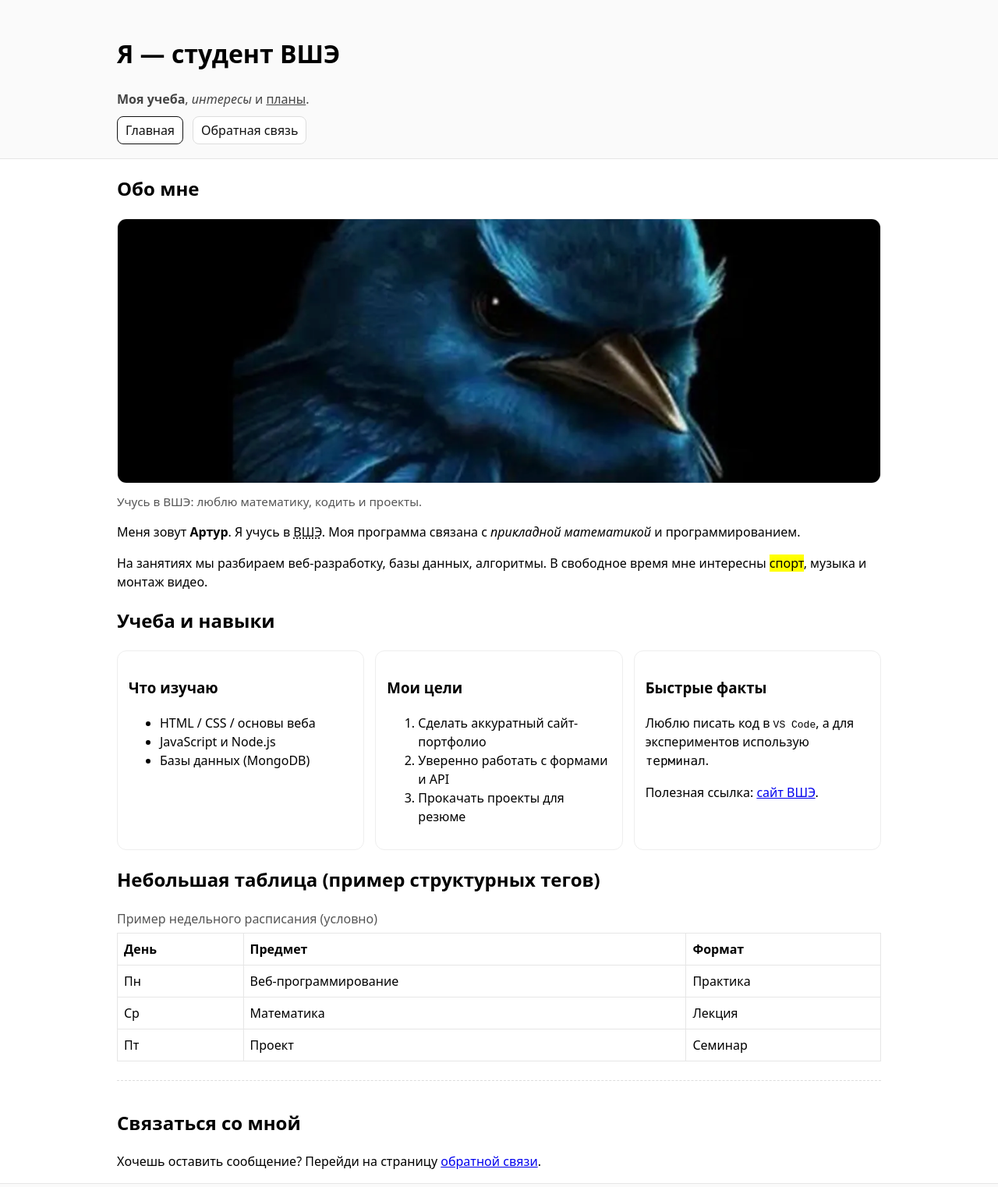
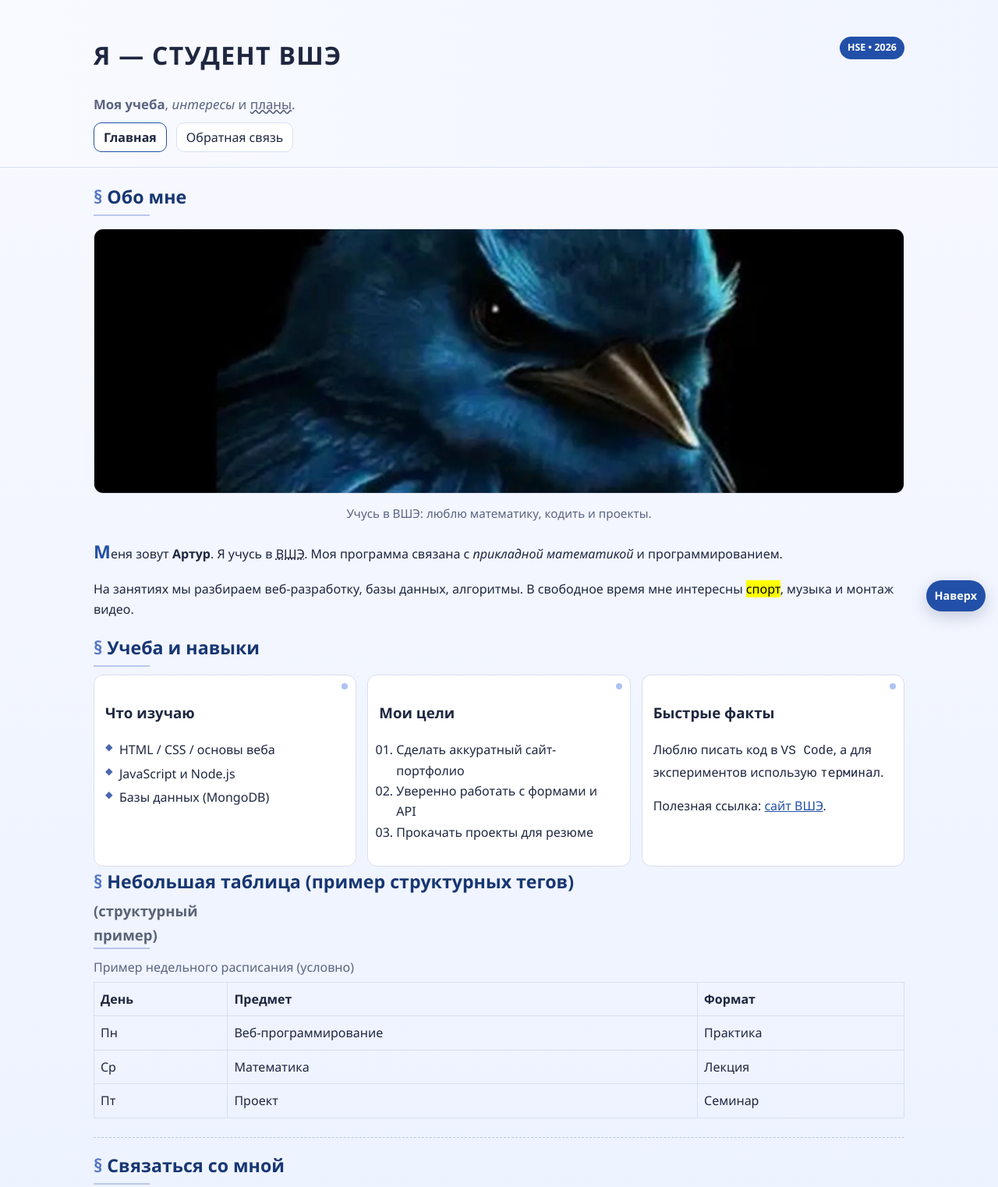
Before and after one commit to Arthur5038/hse-student-site, a plain HTML site: page index.html in a window 1280 px wide. Shown: the top 1522 px of the page at 78% size. Drawn offline with Linux system fonts and the light colour scheme.

Commit message:
Задание 2

```diff
--- a/css/style.css
+++ b/css/style.css
@@ -1,44 +1,401 @@
-* { box-sizing: border-box; }
-body { margin: 0; font-family: system-ui, -apple-system, Segoe UI, Roboto, Arial, sans-serif; line-height: 1.5; }
-.container { width: min(980px, 92%); margin: 0 auto; }
+:root {
+  --bg-start: #f8f9ff;
+  --bg-end: #ecf2ff;
+  --surface: #ffffff;
+  --surface-soft: #f5f7ff;
+  --text: #1f2740;
+  --muted: #5b6380;
+  --border: #d9dff0;
+  --brand: #2250a8;
+  --brand-strong: #173773;
+}
 
-.skip-link { position: absolute; left: -9999px; top: 0; }
-.skip-link:focus { left: 12px; top: 12px; background: #fff; padding: 8px 10px; border: 1px solid #000; }
+* {
+  box-sizing: border-box;
+}
 
-.site-header { padding: 24px 0; border-bottom: 1px solid #e6e6e6; background: #fafafa; }
-.subtitle { margin: 8px 0 0; color: #444; }
-.accent { text-decoration: underline; }
-.mono { font-family: ui-monospace, SFMono-Regular, Menlo, Consolas, monospace; }
+body {
+  margin: 0;
+  font-family: "Segoe UI", "Helvetica Neue", Arial, sans-serif;
+  font-size: 16px;
+  font-weight: 400;
+  line-height: 1.65;
+  color: var(--text);
+  background-color: var(--bg-start);
+  background-image: linear-gradient(180deg, var(--bg-start) 0%, var(--bg-end) 100%);
+}
 
-.nav { list-style: none; padding: 0; margin: 16px 0 0; display: flex; gap: 12px; }
-.nav a { text-decoration: none; padding: 6px 10px; border-radius: 8px; color: #111; border: 1px solid #ddd; background: #fff; }
-.nav a[aria-current="page"] { border-color: #111; }
+.container {
+  width: min(1040px, 92%);
+  max-width: 1040px;
+  margin: 0 auto;
+}
 
-.hero { margin: 16px 0; }
-.hero img { width: 100%; max-height: 340px; object-fit: cover; border-radius: 12px; border: 1px solid #eee; }
-.hero figcaption { color: #555; margin-top: 6px; font-size: 0.95rem; }
+#content {
+  padding: 18px 0 22px;
+}
 
-.grid { display: grid; grid-template-columns: repeat(auto-fit, minmax(240px, 1fr)); gap: 14px; }
-.card { border: 1px solid #eee; border-radius: 12px; padding: 14px; background: #fff; }
+.skip-link {
+  position: absolute;
+  left: -9999px;
+  top: 0;
+}
 
-table { width: 100%; border-collapse: collapse; margin: 10px 0 24px; }
-caption { text-align: left; margin-bottom: 6px; color: #555; }
-th, td { border: 1px solid #e6e6e6; padding: 8px; text-align: left; }
+.skip-link:focus {
+  left: 12px;
+  top: 12px;
+  z-index: 1000 !important;
+  background: #fff;
+  padding: 8px 10px;
+  border: 1px solid #000;
+}
 
-.cta { border-top: 1px dashed #ddd; padding-top: 16px; margin-top: 24px; }
+.site-header {
+  padding: 24px 0;
+  border-bottom: 1px solid var(--border);
+  background: linear-gradient(90deg, #f8faff, #f1f5ff);
+}
 
-.site-footer { border-top: 1px solid #e6e6e6; padding: 16px 0; background: #fafafa; }
+.site-header .container {
+  position: relative;
+}
 
-.form { max-width: 720px; }
-fieldset { border: 1px solid #eee; border-radius: 12px; padding: 12px; margin: 0 0 14px; }
-legend { padding: 0 6px; }
-.field { margin: 10px 0; display: grid; gap: 6px; }
-label { font-weight: 600; }
-input, select, textarea { padding: 10px; border: 1px solid #ddd; border-radius: 10px; font: inherit; }
-small { color: #666; }
+.header-badge {
+  position: absolute;
+  top: 2px;
+  right: 0;
+  padding: 4px 10px;
+  border-radius: 999px;
+  font-size: 0.78rem;
+  font-weight: 700;
+  color: #fff;
+  background-color: var(--brand);
+}
 
-.actions { display: flex; gap: 10px; margin-top: 12px; }
-button { padding: 10px 14px; border: 1px solid #111; border-radius: 10px; background: #111; color: #fff; cursor: pointer; }
-button.secondary { background: #fff; color: #111; border-color: #ddd; }
+h2 {
+  font-size: 1.45rem;
+  color: var(--brand-strong);
+  margin: 0 0 10px;
+}
 
-.hint { color: #666; font-size: 0.95rem; }
+main section > h2::before {
+  content: "§ ";
+  color: #5577c6;
+}
+
+main section > h2::after {
+  content: "";
+  display: block;
+  width: 72px;
+  margin-top: 4px;
+  border-bottom: 2px solid #b8c7eb;
+}
+
+p {
+  text-align: left;
+}
+
+main article p:first-of-type::first-letter {
+  font-size: 1.45em;
+  font-weight: 700;
+  color: var(--brand);
+}
+
+.subtitle {
+  margin: 8px 0 0;
+  color: var(--muted);
+}
+
+.accent {
+  text-decoration: underline;
+  text-decoration-style: wavy;
+}
+
+.mono {
+  font-family: ui-monospace, SFMono-Regular, Menlo, Consolas, monospace;
+}
+
+a {
+  color: var(--brand);
+  text-decoration: underline;
+}
+
+a:visited {
+  color: #583f9a;
+}
+
+a:hover {
+  color: #0f3a86;
+}
+
+/* Пункт 7 уже был реализован: навигация на Flexbox. */
+.nav {
+  list-style: none;
+  padding: 0;
+  margin: 16px 0 0;
+  display: flex;
+  justify-content: flex-start;
+  align-items: center;
+  gap: 12px;
+}
+
+.nav a {
+  text-decoration: none;
+  padding: 7px 12px;
+  border-radius: 10px;
+  color: var(--text);
+  border: 1px solid var(--border);
+  background: #fff;
+  transition: 0.2s ease;
+}
+
+.nav a:hover {
+  border-color: #9fb4ea;
+  transform: translateY(-1px);
+}
+
+.nav a[aria-current="page"] {
+  border-color: var(--brand) !important;
+  font-weight: 700 !important;
+}
+
+.hero {
+  margin: 16px 0;
+}
+
+.hero img {
+  width: 100%;
+  max-height: 340px;
+  object-fit: cover;
+  border-radius: 12px;
+  border: 1px solid var(--border);
+}
+
+.hero figcaption {
+  color: var(--muted);
+  margin-top: 6px;
+  font-size: 0.95rem;
+}
+
+.grid {
+  display: grid;
+  grid-template-columns: repeat(auto-fit, minmax(240px, 1fr));
+  gap: 14px;
+}
+
+.card {
+  position: relative;
+  border: 1px solid var(--border);
+  border-radius: 12px;
+  padding: 14px;
+  background: var(--surface);
+}
+
+.card::after {
+  content: "";
+  position: absolute;
+  width: 8px;
+  height: 8px;
+  top: 10px;
+  right: 10px;
+  border-radius: 50%;
+  background-color: #afc2f2;
+}
+
+.card ul {
+  list-style: none;
+  margin: 8px 0 0;
+  padding-left: 0;
+}
+
+.card ul li {
+  margin: 0 0 4px;
+  padding-left: 18px;
+  position: relative;
+}
+
+.card ul li::before {
+  content: "◆";
+  position: absolute;
+  left: 0;
+  top: 0;
+  font-size: 0.78rem;
+  color: #4967b0;
+}
+
+ol {
+  list-style: decimal-leading-zero;
+  padding-left: 22px;
+}
+
+table {
+  width: 100%;
+  border-collapse: collapse;
+  margin: 10px 0 24px;
+}
+
+caption {
+  text-align: left;
+  margin-bottom: 6px;
+  color: var(--muted);
+}
+
+th,
+td {
+  border: 1px solid var(--border);
+  padding: 8px;
+  text-align: left;
+}
+
+.cta {
+  border-top: 1px dashed #b8c7eb;
+  padding-top: 16px;
+  margin-top: 24px;
+}
+
+.site-footer {
+  border-top: 1px solid var(--border);
+  padding: 16px 0;
+  background: var(--surface-soft);
+}
+
+#feedback-form {
+  width: 100%;
+  max-width: 760px;
+  margin: 0 auto 12px;
+}
+
+.form {
+  max-width: 720px;
+}
+
+fieldset {
+  border: 1px solid var(--border);
+  border-radius: 12px;
+  padding: 12px;
+  margin: 0 0 14px;
+  background: var(--surface);
+}
+
+legend {
+  padding: 0 6px;
+}
+
+.field {
+  margin: 10px 0;
+  display: grid;
+  gap: 6px;
+}
+
+label {
+  font-weight: 600;
+}
+
+input,
+select,
+textarea {
+  padding: 10px;
+  border: 1px solid #c9d2ea;
+  border-radius: 10px;
+  font: inherit;
+}
+
+input[type="email"] {
+  border-color: #7f97cf;
+  background-color: #f5f8ff;
+}
+
+input:focus,
+select:focus,
+textarea:focus {
+  outline: 2px solid #9ab2e8;
+  border-color: #6f89c5;
+}
+
+small {
+  color: var(--muted);
+}
+
+.actions {
+  display: flex;
+  justify-content: flex-start;
+  align-items: center;
+  gap: 10px;
+  margin-top: 12px;
+}
+
+button {
+  padding: 10px 14px;
+  border: 1px solid var(--brand-strong);
+  border-radius: 10px;
+  background: var(--brand-strong);
+  color: #fff;
+  cursor: pointer;
+}
+
+button:hover {
+  background: #2152ac;
+}
+
+button.secondary {
+  background: #fff;
+  color: var(--brand-strong);
+  border-color: #afbfdf;
+}
+
+.hint {
+  color: var(--muted);
+  font-size: 0.95rem;
+}
+
+.to-top {
+  position: fixed;
+  right: 16px;
+  bottom: 16px;
+  z-index: 800;
+  padding: 8px 11px;
+  border-radius: 999px;
+  text-decoration: none;
+  font-size: 0.9rem;
+  font-weight: 600;
+  color: #fff;
+  background-color: var(--brand);
+  box-shadow: 0 6px 20px rgba(27, 42, 78, 0.22);
+}
+
+.to-top:hover {
+  background-color: #1a438f;
+}
+
+/* Пункт 9 ТЗ: адаптация под мобильные экраны */
+@media (max-width: 700px) {
+  body {
+    font-size: 15px;
+  }
+
+  .header-badge {
+    position: static;
+    display: inline-block;
+    margin-top: 8px;
+  }
+
+  .nav {
+    flex-direction: column;
+    align-items: stretch;
+    gap: 8px;
+  }
+
+  .grid {
+    grid-template-columns: 1fr;
+  }
+
+  .actions {
+    flex-direction: column;
+    align-items: stretch;
+  }
+
+  .to-top {
+    right: 10px;
+    bottom: 10px;
+  }
+}
--- a/index.html
+++ b/index.html
@@ -5,7 +5,25 @@
   <meta name="viewport" content="width=device-width, initial-scale=1" />
   <title>Я — студент ВШЭ</title>
   <meta name="description" content="Персональная мини-страница студента ВШЭ: учеба, интересы, контакты." />
+  <!-- Пункт 1 ТЗ: внешний CSS-файл подключен -->
   <link rel="stylesheet" href="css/style.css" />
+  <!-- Пункт 2 ТЗ: локальные стили на странице -->
+  <style>
+    h1 {
+      text-transform: uppercase;
+      letter-spacing: 0.02em;
+    }
+
+    #table-title::after {
+      content: " (структурный пример)";
+      font-size: 0.8em;
+      color: #5a6478;
+    }
+
+    .site-footer time {
+      font-weight: 700;
+    }
+  </style>
 </head>
 
 <body>
@@ -13,10 +31,11 @@
 
   <header class="site-header">
     <div class="container">
-      <h1>Я — студент ВШЭ</h1>
-      <p class="subtitle">
+      <h1 style="letter-spacing: 0.04em;">Я — студент ВШЭ</h1>
+      <p class="subtitle" style="font-size: 1.05rem;">
         <strong>Моя учеба</strong>, <em>интересы</em> и <span class="accent">планы</span>.
       </p>
+      <span class="header-badge" aria-label="Статус проекта">HSE • 2026</span>
 
       <nav aria-label="Основная навигация">
         <ul class="nav">
@@ -33,7 +52,7 @@
 
       <figure class="hero">
         <img src="img/hse.png" alt="Иллюстрация: учеба в ВШЭ" />
-        <figcaption>Учусь в ВШЭ: люблю математику, кодить и проекты.</figcaption>
+        <figcaption style="text-align: center;">Учусь в ВШЭ: люблю математику, кодить и проекты.</figcaption>
       </figure>
 
       <article>
@@ -130,5 +149,6 @@
       <p>© <time datetime="2026">2026</time> Артур. Учебный проект «Я — студент ВШЭ».</p>
     </div>
   </footer>
+  <a class="to-top" href="#content" aria-label="К началу содержимого">Наверх</a>
 </body>
 </html>
```
Also changed, not shown: feedback.html (+21 -2 lines).
